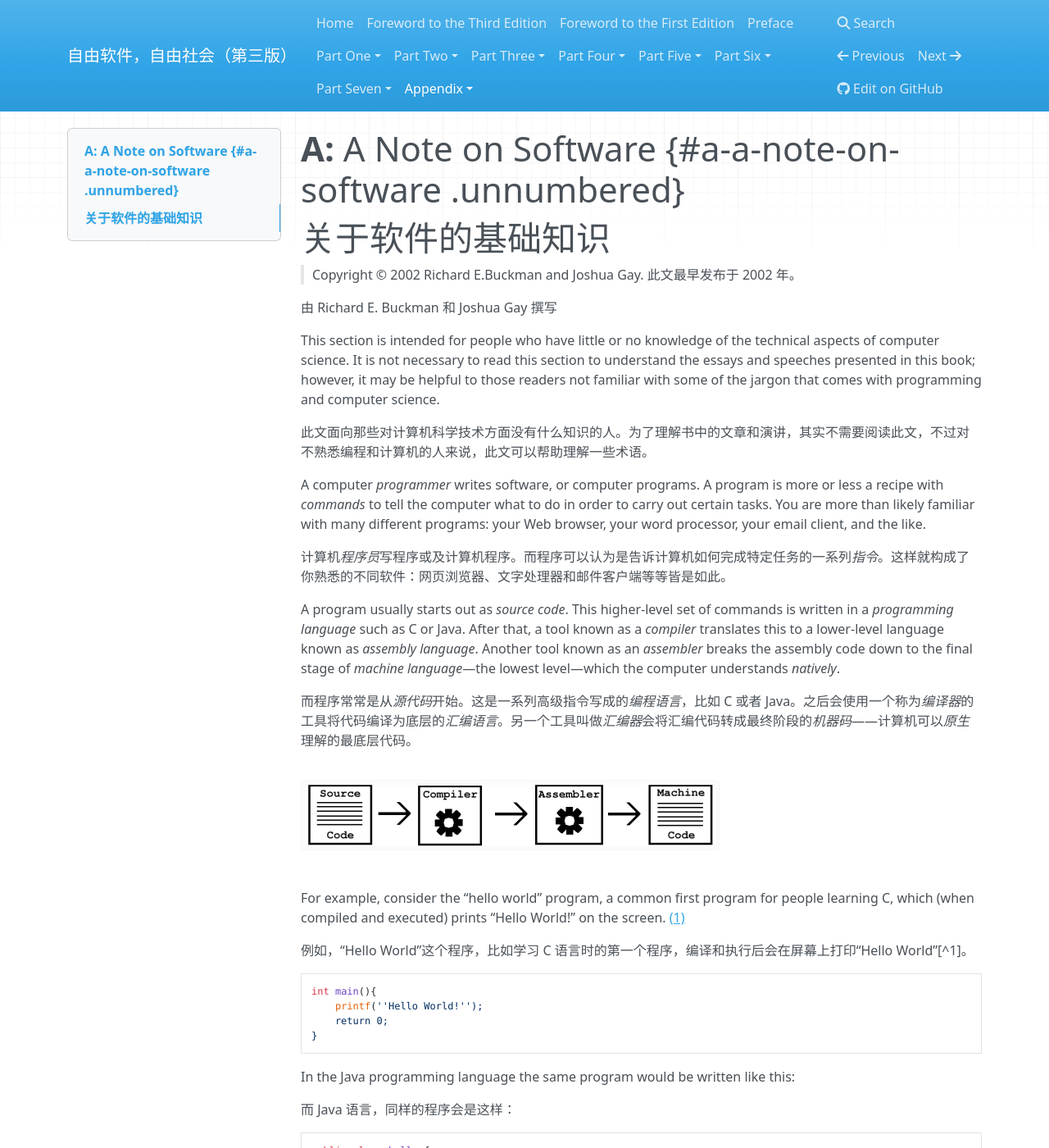
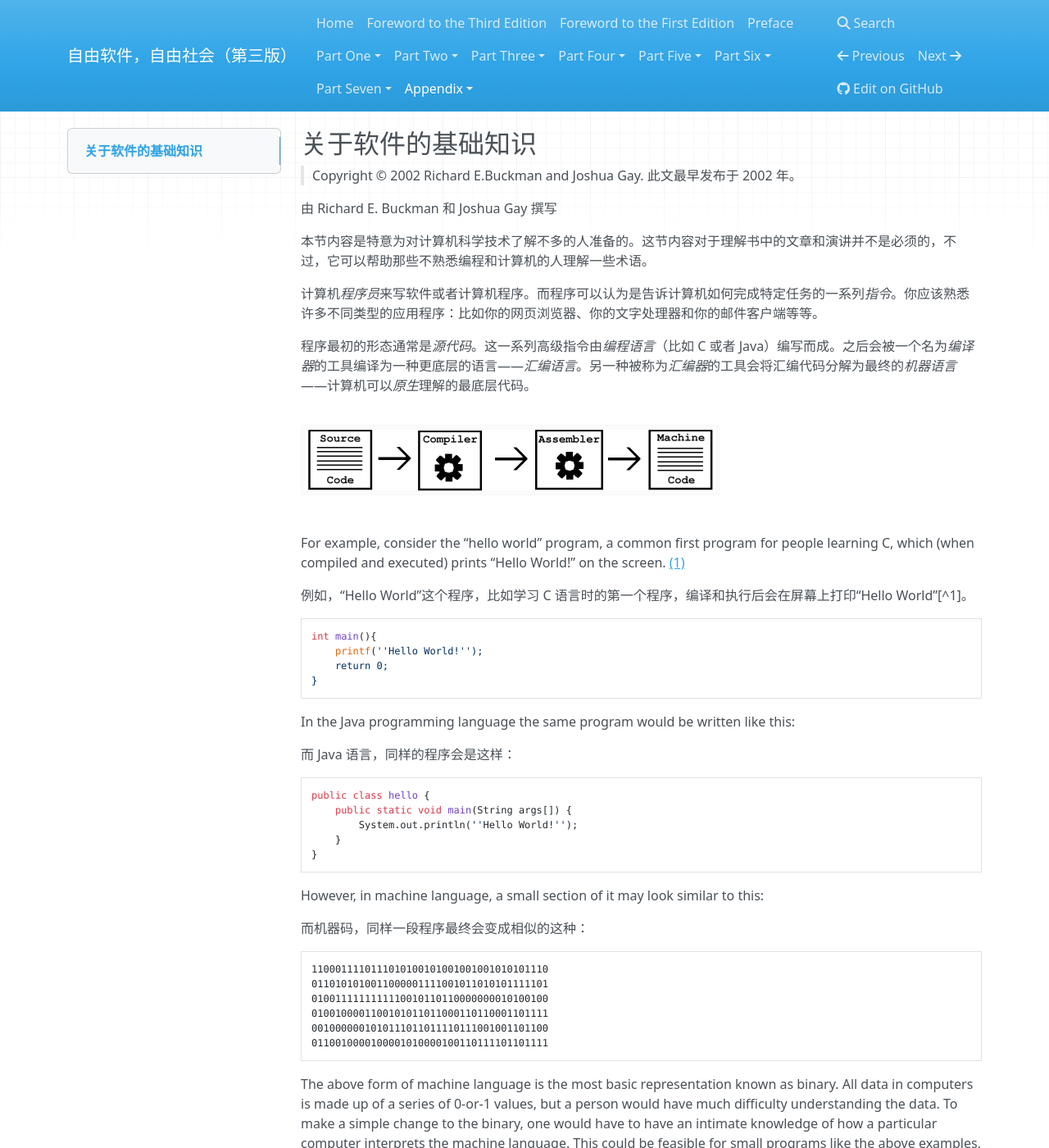
Before and after one commit to beijinglug/fsfs-zh, an MkDocs documentation site: the page built from docs/appendix-a.md, in a window 1280 px wide and 1400 px high. Shown: the whole window at 82% size. Built offline with MkDocs 1.6.1, drawn with Linux system fonts in a browser that asks for light colours; nearby versions of some CDN libraries; old or Windows-style settings are respelled for this version of MkDocs.

Commit message:
Update appendix-a.md

```diff
--- a/docs/appendix-a.md
+++ b/docs/appendix-a.md
@@ -1,37 +1,14 @@
-**A:** A Note on Software {#a-a-note-on-software .unnumbered}
-=========================
-
-关于软件的基础知识
-================
+##关于软件的基础知识
 
 > Copyright © 2002 Richard E.Buckman and Joshua Gay. 此文最早发布于 2002 年。
 
 由 Richard E. Buckman 和 Joshua Gay 撰写
 
-This section is intended for people who have little or no knowledge of
-the technical aspects of computer science. It is not necessary to read
-this section to understand the essays and speeches presented in this
-book; however, it may be helpful to those readers not familiar with some
-of the jargon that comes with programming and computer science.
+本节内容是特意为对计算机科学技术了解不多的人准备的。这节内容对于理解书中的文章和演讲并不是必须的，不过，它可以帮助那些不熟悉编程和计算机的人理解一些术语。
 
-此文面向那些对计算机科学技术方面没有什么知识的人。为了理解书中的文章和演讲，其实不需要阅读此文，不过对不熟悉编程和计算机的人来说，此文可以帮助理解一些术语。
+计算机*程序员*来写软件或者计算机程序。而程序可以认为是告诉计算机如何完成特定任务的一系列*指令*。你应该熟悉许多不同类型的应用程序：比如你的网页浏览器、你的文字处理器和你的邮件客户端等等。
 
-A computer *programmer* writes software, or computer programs. A program
-is more or less a recipe with *commands* to tell the computer what to do
-in order to carry out certain tasks. You are more than likely familiar
-with many different programs: your Web browser, your word processor,
-your email client, and the like.
-
-计算机*程序员*写程序或及计算机程序。而程序可以认为是告诉计算机如何完成特定任务的一系列*指令*。这样就构成了你熟悉的不同软件：网页浏览器、文字处理器和邮件客户端等等皆是如此。
-
-A program usually starts out as *source code*. This higher-level set of
-commands is written in a *programming language* such as C or Java. After
-that, a tool known as a *compiler* translates this to a lower-level
-language known as *assembly language*. Another tool known as an
-*assembler* breaks the assembly code down to the final stage of *machine
-language*—the lowest level—which the computer understands *natively*.
-
-而程序常常是从*源代码*开始。这是一系列高级指令写成的*编程语言*，比如 C 或者 Java。之后会使用一个称为*编译器*的工具将代码编译为底层的*汇编语言*。另一个工具叫做*汇编器*会将汇编代码转成最终阶段的*机器码*——计算机可以*原生*理解的最底层代码。
+程序最初的形态通常是*源代码*。这一系列高级指令由*编程语言*（比如 C 或者 Java）编写而成。之后会被一个名为*编译器*的工具编译为一种更底层的语言——*汇编语言*。另一种被称为*汇编器*的工具会将汇编代码分解为最终的*机器语言*——计算机可以*原生*理解的最底层代码。
 
 ![code](code.png)
 
```
